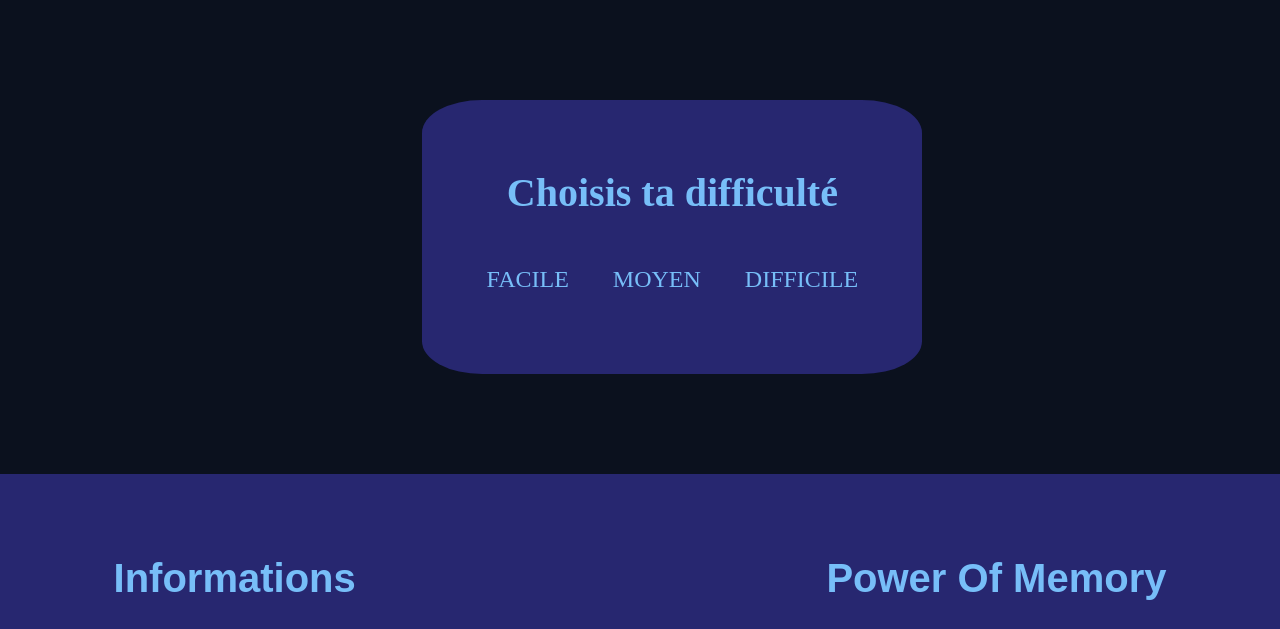
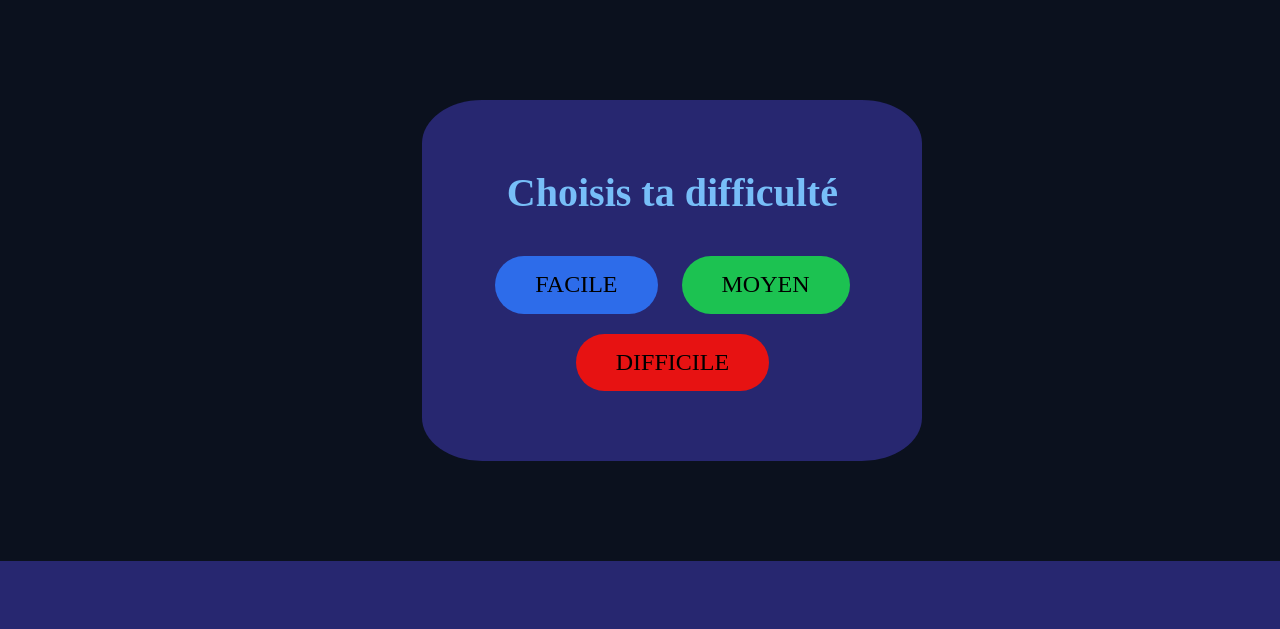
Before and after one commit to Elmani335/L1-Puissance4-EMN, a PHP site: page /jeu.php in a window 1280 px wide. Shown: the part 400-1029 px from the top of the page. Run offline with PHP 8.4, Linux system fonts and the light colour scheme.

Commit message:
dernieremodifcss

```diff
--- a/assets/css/indexcss/page-jeu.css
+++ b/assets/css/indexcss/page-jeu.css
@@ -20,7 +20,7 @@
 }
 
 .jeu-choose-difficulty a {
-    color: hsl(207, 90%, 72%);
+    color: black;
     list-style: none;
     margin: 10px;
     text-decoration: none;
@@ -39,3 +39,69 @@
 .jeu-choose-difficulty li {
     list-style: none;
 }
+
+
+.btn:link,
+.btn:visited {
+    text-transform: uppercase;
+    text-decoration: none;
+    padding: 15px 40px;
+    display: inline-block;
+    border-radius: 100px;
+    transition: all .2s;
+    position: relative;
+}
+
+.btn:hover {
+    transform: translateY(-3px);
+    box-shadow: 0 10px 20px rgba(0, 0, 0, 0.2);
+}
+
+.btn:active {
+    transform: translateY(-1px);
+    box-shadow: 0 5px 10px rgba(0, 0, 0, 0.2);
+}
+
+.btn-white {
+    background-color: rgb(45, 108, 234);
+    color: #777;
+}
+
+.btn-white1 {
+    background-color: rgb(28, 194, 81);
+    color: #777;
+}
+
+.btn-white2 {
+    background-color: rgb(231, 18, 18);
+    color: #777;
+}
+
+.btn::after {
+    content: "";
+    display: inline-block;
+    height: 100%;
+    width: 100%;
+    border-radius: 100px;
+    position: absolute;
+    top: 0;
+    left: 0;
+    z-index: -1;
+    transition: all .6s;
+}
+
+.btn-white::after,
+.btn-white1::after,
+.btn-white2::after {
+    background-color: black;
+}
+
+.btn:hover::after {
+    transform: scaleX(1.2) scaleY(1.4);
+    opacity: 0;
+}
+
+.btn-animated {
+    animation: moveInBottom 5s ease-out;
+    animation-fill-mode: backwards;
+}
--- a/assets/jeu/jeu-difficile.php
+++ b/assets/jeu/jeu-difficile.php
@@ -68,6 +68,7 @@
           <li>
           <a href="jeu-facile.php">Facile</a>
           <a href="jeu-moyen.php">Moyen</a>
+          <a href="../../index.php">Retour a l'index</a>
           </li>
 
         </div>
--- a/assets/jeu/jeu-facile.php
+++ b/assets/jeu/jeu-facile.php
@@ -49,6 +49,7 @@
           <li>
           <a href="jeu-moyen.php">Moyen</a>
           <a href="jeu-difficile.php">Difficile</a>
+          <a href="../../index.php">Retour a l'index</a>
           </li>
         </div>
       </section>
--- a/assets/jeu/jeu-moyen.php
+++ b/assets/jeu/jeu-moyen.php
@@ -56,6 +56,7 @@
           <li>
           <a href="jeu-facile.php">Facile</a>
           <a href="jeu-difficile.php">Difficile</a>
+          <a href="../../index.php">Retour a l'index</a>
           </li>
         </div>
       </section>
--- a/chat.php
+++ b/chat.php
@@ -11,8 +11,8 @@ include_once 'assets/includes/header.php';
 <div class="chat">
     <div id="wrapperchat">
         <div id="menuchat">
-            <p class="welcome">Welcome, <b></b></p>
-            <p class="logout"><a id="exit" href="index.php">Exit Chat</a></p>
+            <p class="welcome"><strong> WELCOME </strong><b></b></p>
+            <p class="logout"><a id="exit" href="index.php">EXIT CHAT</a></p>
         </div>
 
         <div id="chatbox"></div>
--- a/jeu.php
+++ b/jeu.php
@@ -16,11 +16,12 @@ include_once 'assets/includes/header.php';
 	<div class="jeu-choose-difficulty">
 		<p><strong>Choisis ta difficulté </strong></p>
 		<li>
-		<a href="assets/jeu/jeu-facile.php">FACILE</a>
-		<a href="assets/jeu/jeu-moyen.php">MOYEN</a>
-		<a href="assets/jeu/jeu-difficile.php">DIFFICILE</a>
+		<a class="btn btn-white btn-animated" href="assets/jeu/jeu-facile.php">FACILE</a>
+		<a class="btn btn-white1 btn-animated" href="assets/jeu/jeu-moyen.php">MOYEN</a>
+		<a class="btn btn-white2 btn-animated" href="assets/jeu/jeu-difficile.php">DIFFICILE</a>
 		</li>
 	</div>
+
 <?php
 include_once 'assets/includes/footer.php';
 ?>
```
Also changed, not shown: assets/css/indexcss/chat.css (+26 -15 lines).
